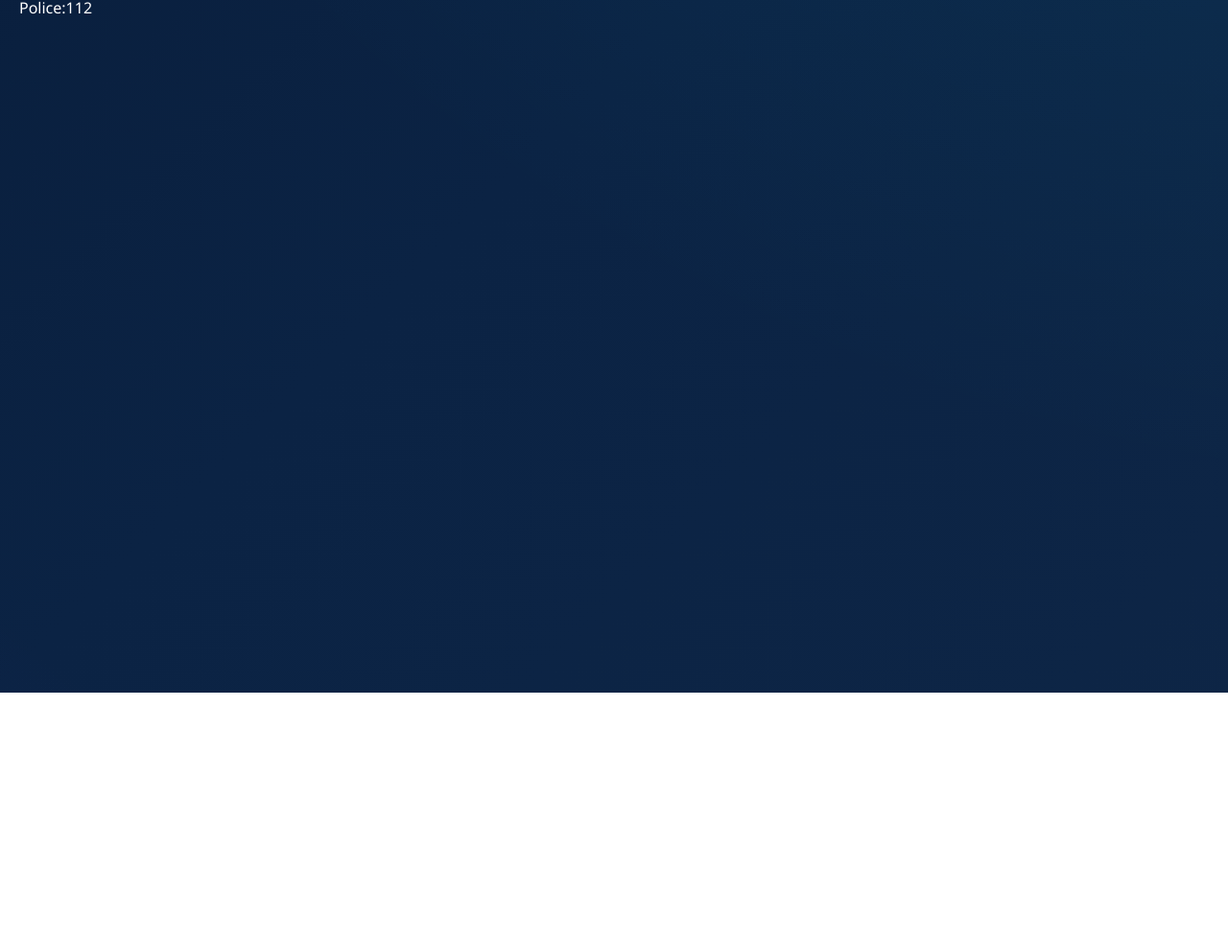
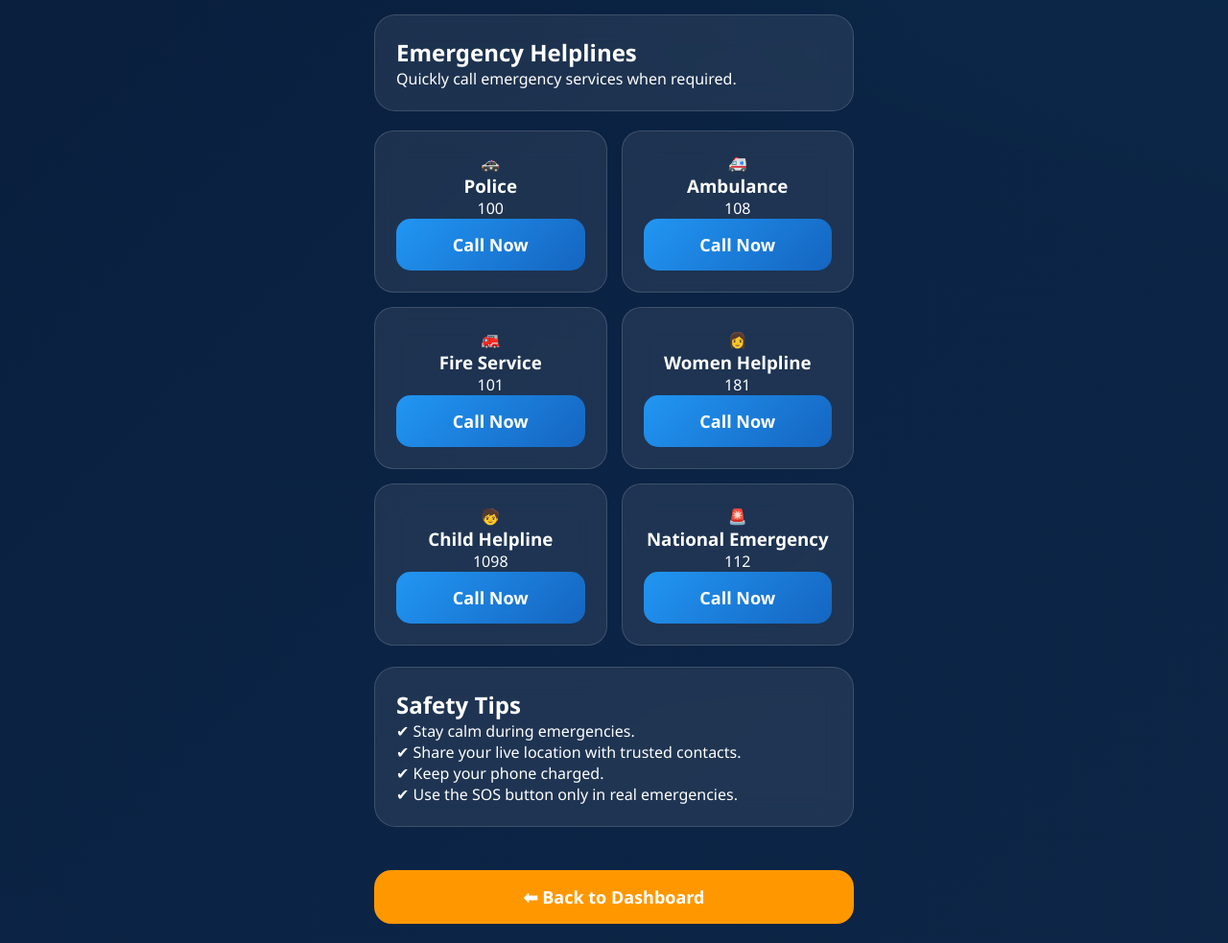
Before and after one commit to vmsuhas075-stack/SafeHome, a website: page resources.html in a window 1280 px wide. Shown: the part 78-1061 px from the top of the page at 96% size. Before the commit the page ends 800 px from the top, so only its background shows below. Drawn offline with Linux system fonts and the light colour scheme.

Commit message:
Update resources.html

```diff
--- a/resources.html
+++ b/resources.html
@@ -1 +1,149 @@
-<html><head><link rel='stylesheet' href='style.css'></head><body><h2>Resources</h2><p>Women Helpline:181</p><p>Police:112</p></body></html>
+<!DOCTYPE html>
+<html lang="en">
+<head>
+
+<meta charset="UTF-8">
+<meta name="viewport" content="width=device-width, initial-scale=1.0">
+
+<title>Emergency Resources</title>
+
+<link rel="stylesheet" href="style.css">
+
+<link rel="stylesheet"
+href="https://cdnjs.cloudflare.com/ajax/libs/font-awesome/6.5.2/css/all.min.css">
+
+</head>
+
+<body>
+
+<div class="dashboard">
+
+<div class="header">
+
+<div class="logo">
+📞 Emergency Resources
+</div>
+
+<a href="dashboard.html" class="back-btn">
+<i class="fa-solid fa-arrow-left"></i>
+</a>
+
+</div>
+
+<div class="welcome-card">
+
+<h2>Emergency Helplines</h2>
+
+<p>Quickly call emergency services when required.</p>
+
+</div>
+
+<div class="feature-grid">
+
+<div class="feature-card">
+🚓
+<h3>Police</h3>
+<p>100</p>
+
+<a href="tel:100">
+<button class="login-btn">
+Call Now
+</button>
+</a>
+
+</div>
+
+<div class="feature-card">
+🚑
+<h3>Ambulance</h3>
+<p>108</p>
+
+<a href="tel:108">
+<button class="login-btn">
+Call Now
+</button>
+</a>
+
+</div>
+
+<div class="feature-card">
+🚒
+<h3>Fire Service</h3>
+<p>101</p>
+
+<a href="tel:101">
+<button class="login-btn">
+Call Now
+</button>
+</a>
+
+</div>
+
+<div class="feature-card">
+👩
+<h3>Women Helpline</h3>
+<p>181</p>
+
+<a href="tel:181">
+<button class="login-btn">
+Call Now
+</button>
+</a>
+
+</div>
+
+<div class="feature-card">
+🧒
+<h3>Child Helpline</h3>
+<p>1098</p>
+
+<a href="tel:1098">
+<button class="login-btn">
+Call Now
+</button>
+</a>
+
+</div>
+
+<div class="feature-card">
+🚨
+<h3>National Emergency</h3>
+<p>112</p>
+
+<a href="tel:112">
+<button class="login-btn">
+Call Now
+</button>
+</a>
+
+</div>
+
+</div>
+
+<br>
+
+<div class="welcome-card">
+
+<h2>Safety Tips</h2>
+
+<p>✔ Stay calm during emergencies.</p>
+<p>✔ Share your live location with trusted contacts.</p>
+<p>✔ Keep your phone charged.</p>
+<p>✔ Use the SOS button only in real emergencies.</p>
+
+</div>
+
+<button
+class="exit-btn"
+onclick="window.location='dashboard.html'">
+
+⬅ Back to Dashboard
+
+</button>
+
+</div>
+
+<script src="script.js"></script>
+
+</body>
+</html>
```
